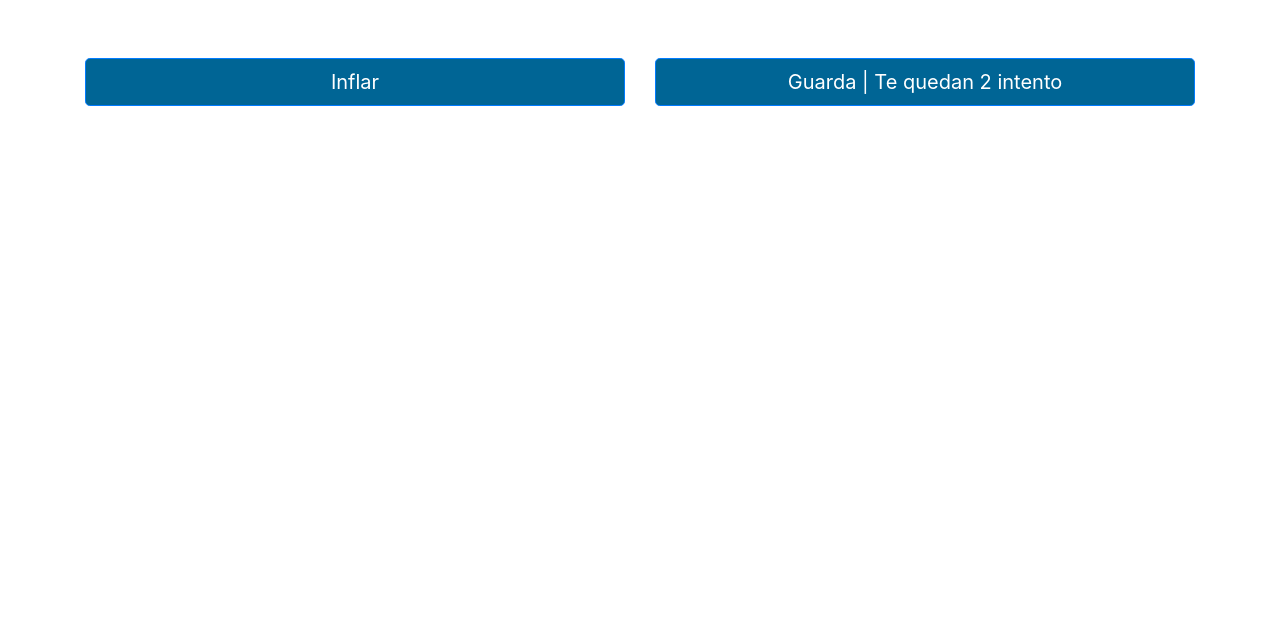
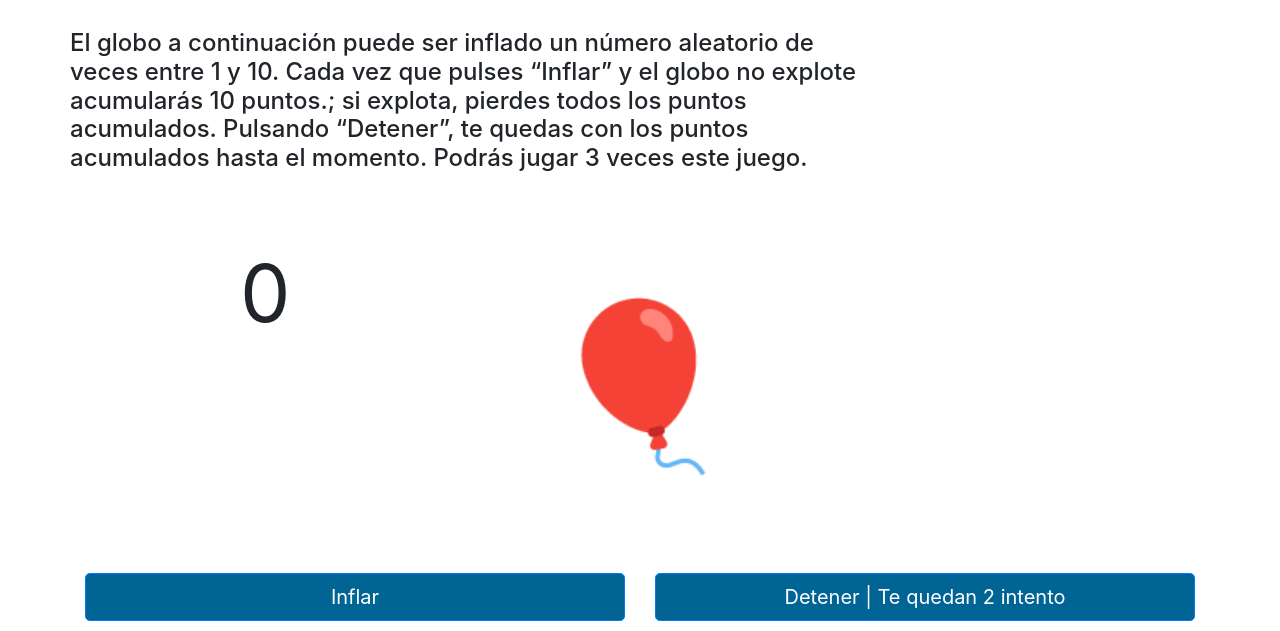
Before and after one commit to mucacran/cfnTrabajosJuego, a PHP site: page /globo.html in a window 1280 px wide. Shown: the part 856-1487 px from the top of the page. Before the commit the page ends 962 px from the top, so only its background shows below. Run offline with PHP 8.4, Linux system fonts and the light colour scheme; some libraries are stand-ins or nearby versions.

Commit message:
el juego està terminado

```diff
--- a/css/estilo.css
+++ b/css/estilo.css
@@ -103,6 +103,7 @@ h2,h3
 
 .globo
 {
+    position: relative;
     font-size: 10em;
     width: 300px;
     margin: 0 auto;
@@ -120,16 +121,30 @@ h2,h3
 }
 .cabeceraIndex
 {
+    display: block;
     margin: 30px auto;
     width: 800px;
     max-width: 100%;
+    height: auto;
+    position: relative;
 }
 
 .contenedorGlobo
 {
-    height:400px;
+    height:300px;
     display: flex;
     justify-content: center;
     align-items: center;
     overflow: hidden;
 }
+
+/*estilo para el elemento span que donde se
+imprimirà por pantalla el numero de veses que hace clik en el boton inflar*/
+.punto
+{
+    position: absolute !important;
+    top: 0px !important;
+    left: 0px;
+    font-size: 5em;
+    z-index: 99;
+}
--- a/globo.html
+++ b/globo.html
@@ -40,9 +40,7 @@
 <body>
     <div class="container">
         <div class="row">
-            <div class="col-xs-12">
-                <img style="width: 100%;" src="https://www.cfn.fin.ec/wp-content/themes/cfn/js/th/thumb.php?src=https://www.cfn.fin.ec/wp-content/themes/cfn/img/nuevosTamanosDeBaners.jpg&w=1366&h=368&zc=1&q=100&a=c" alt="">
-            </div>
+            <img style="width: 100%;" src="https://www.cfn.fin.ec/wp-content/themes/cfn/js/th/thumb.php?src=https://www.cfn.fin.ec/wp-content/themes/cfn/img/nuevosTamanosDeBaners.jpg&w=1366&h=368&zc=1&q=100&a=c" alt="">
         </div>
     </div>
     <div class="container">
@@ -53,18 +51,18 @@
                         El globo a continuación puede ser inflado un número aleatorio de veces
                         entre 1 y 10. Cada vez que pulses “Inflar” y el globo no explote acumularás
                         10 puntos.; si explota, pierdes todos los puntos acumulados. Pulsando
-                        “Detener”, ´te quedas con los puntos acumulados hasta el momento.
+                        “Detener”, te quedas con los puntos acumulados hasta el momento.
                         Podrás jugar 3 veces este juego.
                     </h4>
                 </div>
             </div>
         </div>
     </div>
-    <div class="container contenedorGlobo">
-        <div class="row">
-            <div class="col">
-                    <div class="globo" id="globoJuego">
-                    </div>
+    <div class="container ">
+        <div class="row cabeceraIndex">
+            <div class="punto" id="click-Veses">0</div>
+            <div class="col contenedorGlobo">
+                <div class="globo" id="globoJuego"></div>
             </div>
         </div>
     </div>
@@ -74,7 +72,7 @@
                 <button class="btn btn-primary btn-lg btn-block" id="inflar" >Inflar</a>
             </div>
             <div class="col-xs-12 col-md-6">
-                <button class="btn btn-primary btn-lg btn-block" id="desinflar">Guarda | Te quedan <span id="n_intento"></span> intento</a>
+                <button class="btn btn-primary btn-lg btn-block" id="desinflar">Detener | Te quedan <span id="n_intento"></span> intento</a>
             </div>
         </div>
     </div>
--- a/index.html
+++ b/index.html
@@ -43,14 +43,12 @@
 <body>
 	<div class="container">
 		<div class="row">
-			<div class="col-xs-12">
-				<img style="width: 100%;" src="https://www.cfn.fin.ec/wp-content/themes/cfn/js/th/thumb.php?src=https://www.cfn.fin.ec/wp-content/themes/cfn/img/nuevosTamanosDeBaners.jpg&w=1366&h=368&zc=1&q=100&a=c" alt="">
-			</div>
+			<img style="width: 100%;" src="https://www.cfn.fin.ec/wp-content/themes/cfn/js/th/thumb.php?src=https://www.cfn.fin.ec/wp-content/themes/cfn/img/nuevosTamanosDeBaners.jpg&w=1366&h=368&zc=1&q=100&a=c" alt="">
 		</div>
 	</div>
 	<div class="container">
 		<div class="row">
-			<div class="cabeceraIndex">
+			<div class="col-xs-12">
 				<h1 class="centrar">
 					BIENVENIDO AL JUEGO DE VALORACIÓN EXPERIMENTAL DE PROYECTOS DE CFN.
 				</h1>
--- a/js/jsglobo.js
+++ b/js/jsglobo.js
@@ -31,6 +31,7 @@ $('#inflar').click(function(){
     else
     {
         contador++;
+        prinPantallaNumero(contador);
     }
     var n = num.toString();
     globoJuego.style.fontSize = n + 'em';
@@ -42,6 +43,7 @@ $('#desinflar').click(function(){// primera forma
     if(numeroIntento < 0)
     {
         console.log('se acabaron los intentos y debes ir a la siguiente página');
+        window.location = "encuesta.html"
         return;
     }
     else{
@@ -58,4 +60,11 @@ function cambiarPum()
     globoJuego.innerHTML = '💥';
 }
 
+
+//este hace que se imprima por pantalla el numero de veses que hace click
+function prinPantallaNumero(contador)
+{
+    var numero = document.getElementById('click-Veses');
+    numero.innerHTML = contador;
+}
 //https://codepen.io/julkapuk/pen/vjpZRW
```
Also changed, not shown: encuesta.html (renamed from css/encuesta.html, +4 -3 lines), 2 other files.
